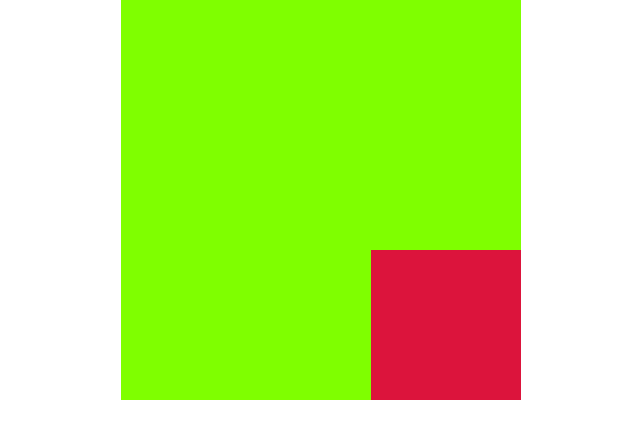
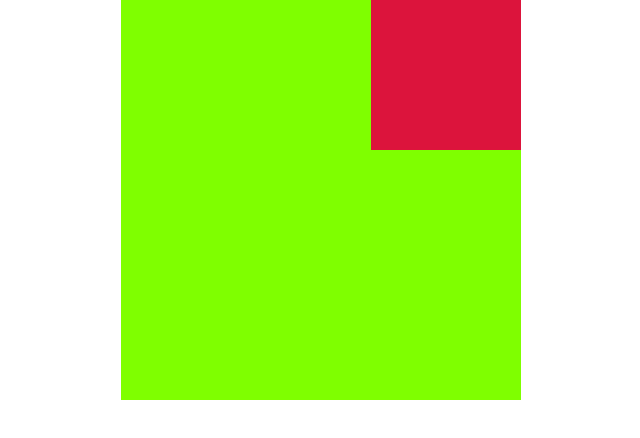
Before and after one commit to sejlanislija/ITcamp, a plain HTML site: page HTML CSS/19/index.html in a window 1280 px wide. In both pictures the pointer is over the element 515 px from the left and 75 px from the top of the page. Shown: the whole page, without its empty margins (319-959 px from the left). Drawn offline with Linux system fonts and the light colour scheme.

Commit message:
animation

```diff
--- a/HTML CSS/19/style.css
+++ b/HTML CSS/19/style.css
@@ -14,5 +14,5 @@
   background-color: crimson;
 }
 .main:hover .child {
-  transform: translateX(250px) translateY(250px);
+  transform: translateX(250px);
 }
```
